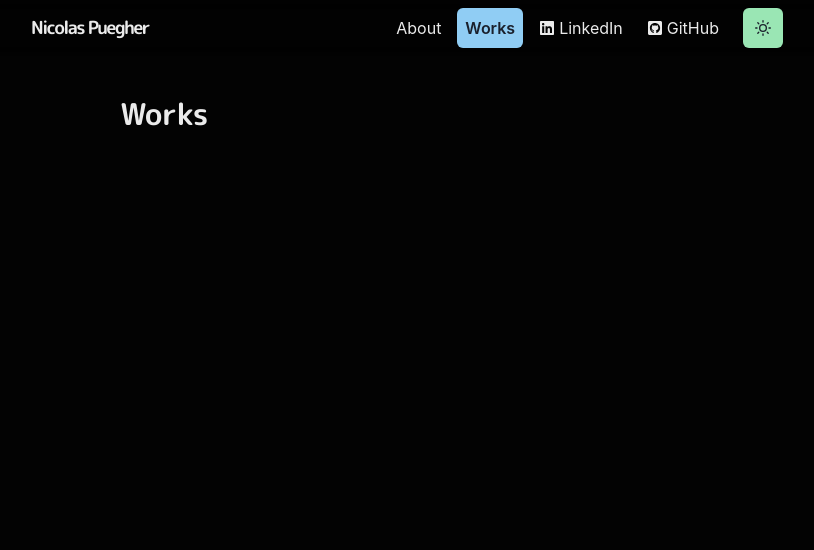
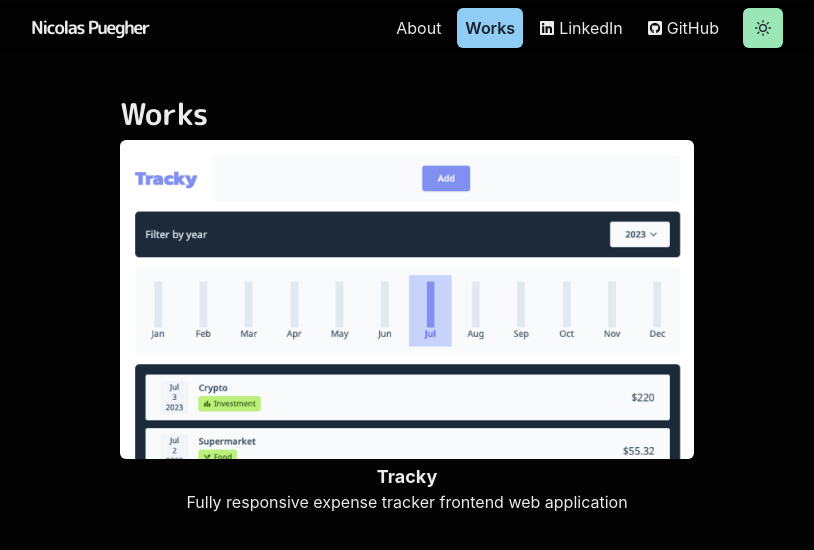
Before and after one commit to nicoPuegher/portfolio, a Next.js app: page /works in a window 1280 px wide. Shown: the top 550 px of the page, without its empty margins (233-1047 px from the left). Built offline with nearby package versions, Linux system fonts and the light colour scheme.

Commit message:
create pages/work

```diff
--- a/pages/works.js
+++ b/pages/works.js
@@ -1,5 +1,7 @@
-import { Container, Heading } from '@chakra-ui/react';
+import { Container, Heading, SimpleGrid } from '@chakra-ui/react';
 import Section from '../components/section';
+import GridItem from '../components/grid-item';
+import trackyThumb from '../public/images/works/tracky.png';
 
 const Works = () => {
   return (
@@ -8,6 +10,15 @@ const Works = () => {
         <Heading as="h3" variant="section-title">
           Works
         </Heading>
+
+        <SimpleGrid>
+          <GridItem
+            id="tracky"
+            title="Tracky"
+            thumbnail={trackyThumb}
+            description="Fully responsive expense tracker frontend web application"
+          />
+        </SimpleGrid>
       </Section>
     </Container>
   );
```
